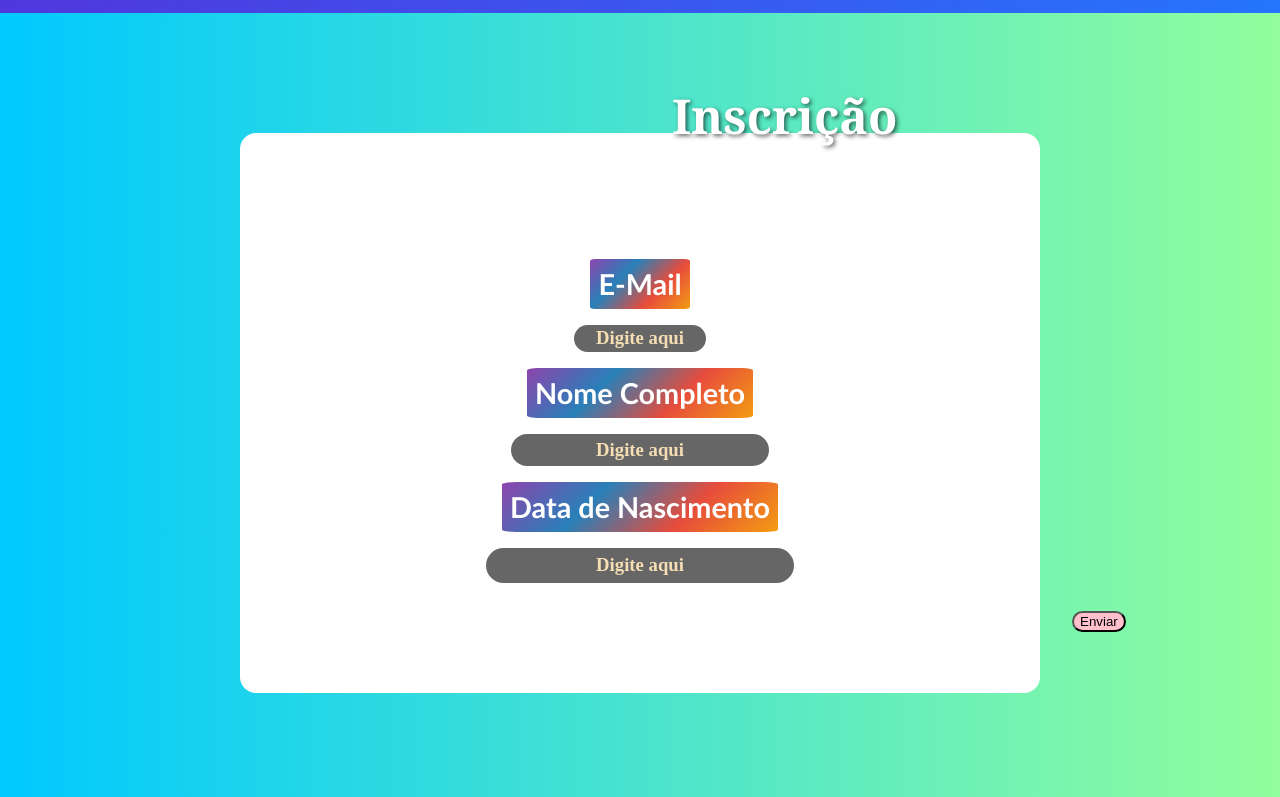
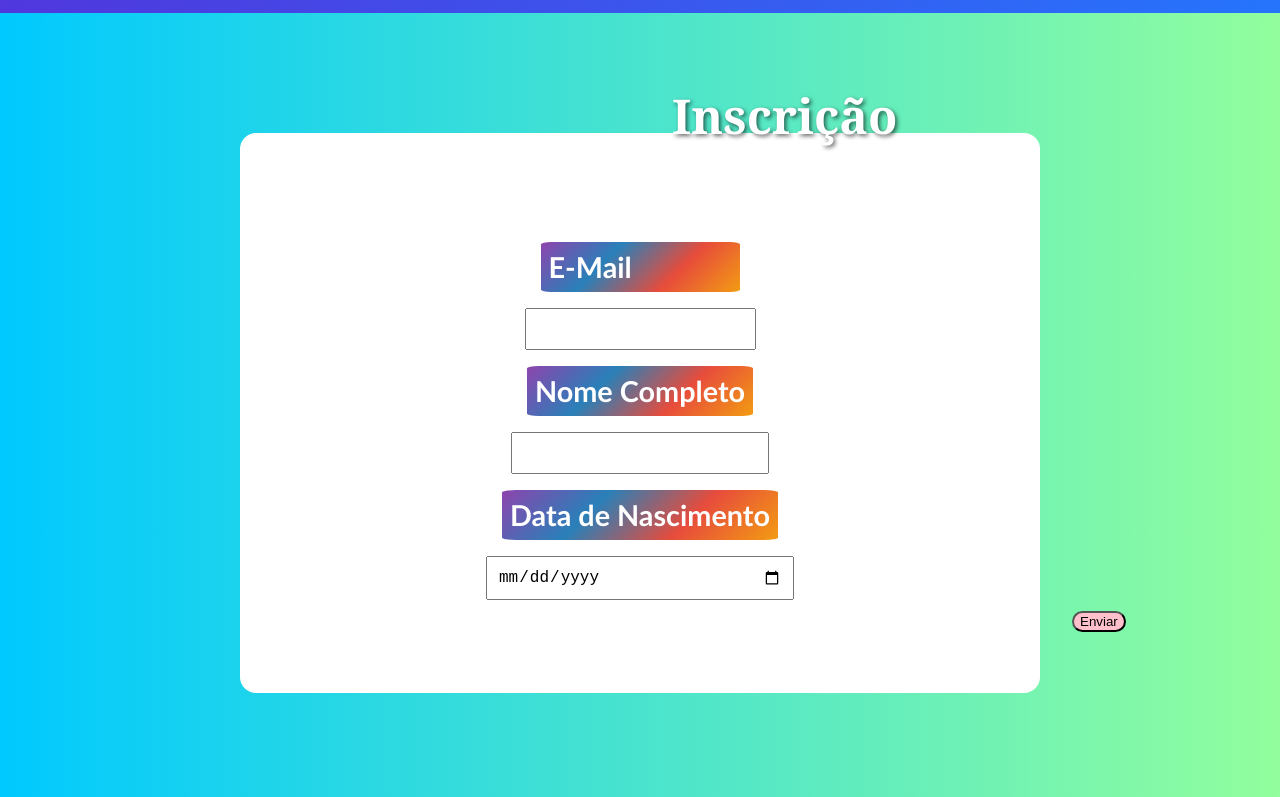
Before and after one commit to luisgustavo777/techFest2023, a plain HTML site: page index.html in a window 1280 px wide. Shown: the part 1757-2554 px from the top of the page. Drawn offline with Linux system fonts and the light colour scheme.

Commit message:
melhora os inputs do form e botao de voltar

```diff
--- a/index.html
+++ b/index.html
@@ -9,7 +9,7 @@
 </head>
 <body>
     <div class="voltarAoTopo">
-        <a href="#section1">Voltar ao topo</a>
+        <a href="#section1">Voltar</a>
     </div>
 
     <header class="cabecalho" id="section1">
@@ -95,16 +95,16 @@
         <h1 class="formulario" id="section4">Inscrição</h1>
         <div class="formBox">
             <div class="campo">
-                <h2>E-Mail</h2>
-                <h3 class="label">Digite aqui</h3>
+                <h2 class="email">E-Mail</h2>
+                <input type="email">
             </div>
             <div class="campo">
                 <h2>Nome Completo</h2>
-                <h3 class="label">Digite aqui</h3>
+                <input type="name">
             </div>
             <div class="campo">
                 <h2>Data de Nascimento</h2>
-                <h3 class="label">Digite aqui</h3>
+                <input type="date">
             </div>
             <button>Enviar</button>
         </div>
--- a/style.css
+++ b/style.css
@@ -24,7 +24,7 @@ html {
 
 .voltarAoTopo a {
     font-family: Verdana, Geneva, Tahoma, sans-serif;
-    padding: 1px;
+    padding: 12px;
     background-color: white;
     border-radius: 5px;
     text-decoration: none;
@@ -277,6 +277,13 @@ html {
     flex-direction: column;
 }
 
+.campo input {
+    padding: 10px;
+    width: 100%;
+    box-sizing: border-box;
+    font-size: 16px;
+}
+
 .campo h2{
     display: flex;
     font-size:  1.8rem;
@@ -286,16 +293,6 @@ html {
     border-radius: 5%;
     color: white;
     margin: 1rem;
-}
-
-.label {
-    display: flex;
-    flex-direction: column;
-    padding: 2%;
-    background-color: #666;
-    border-radius: 5vh;
-    color: wheat;
-    align-items: center;
 }
 
 .formBox button {
```
